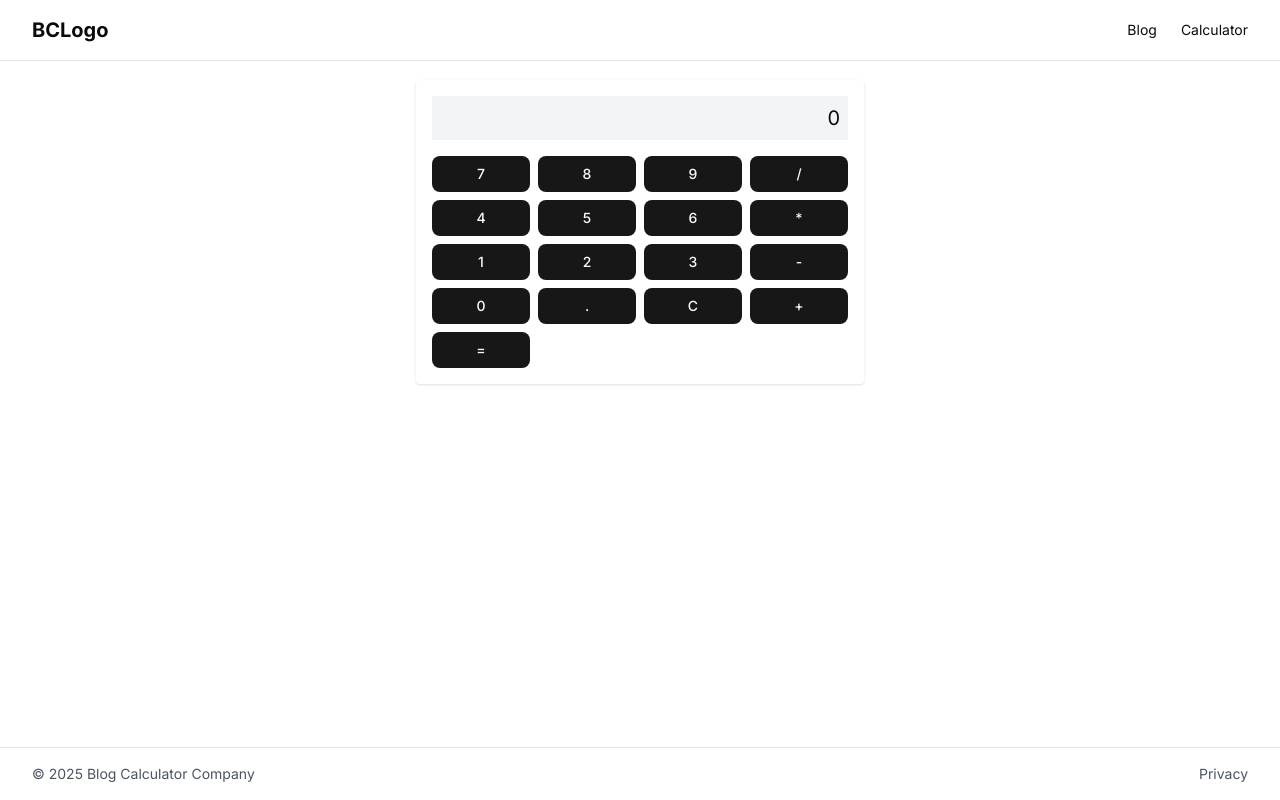
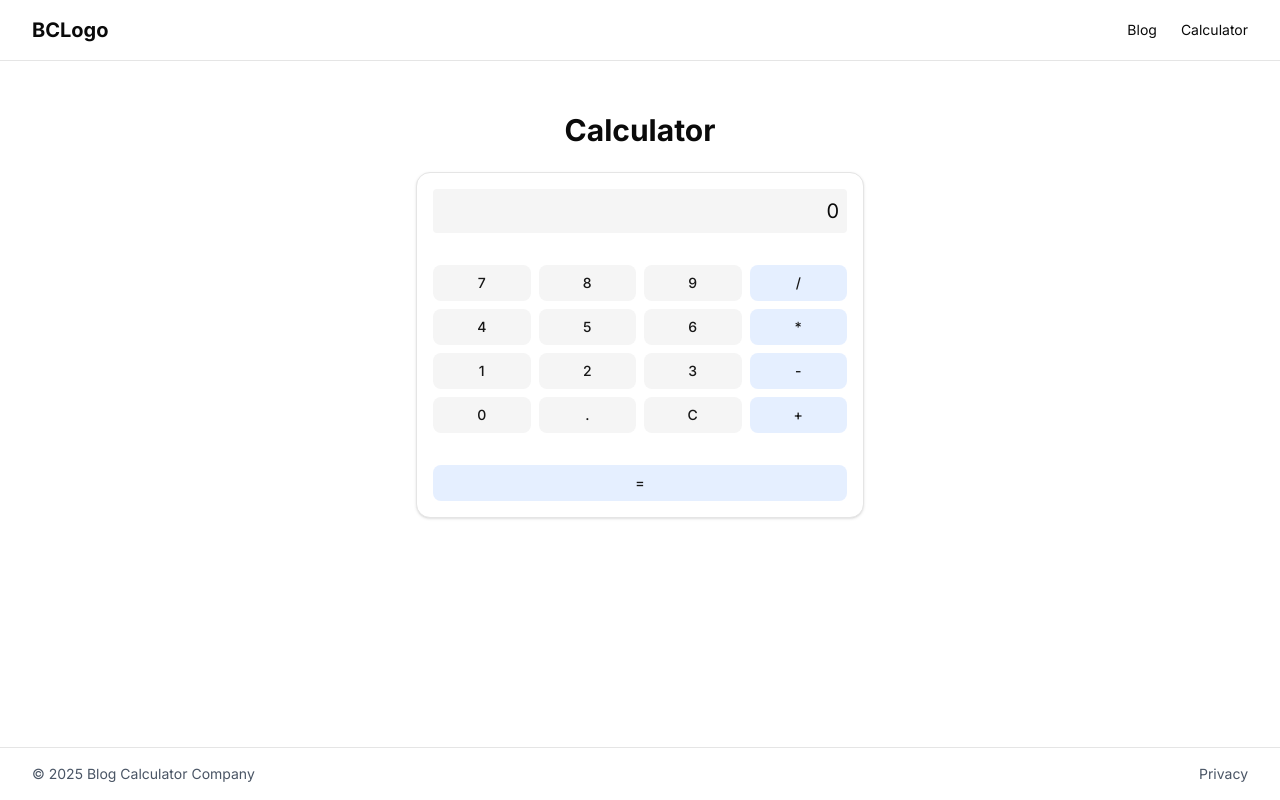
Before and after one commit to Myakizh/next-blog-calculator, a Next.js app: page /calculator in a window 1280 px wide. Built offline with nearby package versions, Linux system fonts and the light colour scheme.

Commit message:
update calculator button add expr-eval

```diff
--- a/app/calculator/page.tsx
+++ b/app/calculator/page.tsx
@@ -1,16 +1,45 @@
 "use client";
 
+import { Parser } from "expr-eval";
 import { useState, useEffect, useCallback } from "react";
 import { Button } from "@/components/ui/button";
+import { Card } from "@/components/ui/card";
 
-export default function CalculatorPage() {
+const CalculatorButton = ({
+  value,
+  onClick,
+  variant = "secondary",
+  className = "",
+}: {
+  value: string;
+  onClick: (val: string) => void;
+  variant?: "secondary" | "info";
+  className?: string;
+}) => (
+  <Button
+    onClick={() => onClick(value)}
+    variant={variant}
+    className={className}
+  >
+    {value}
+  </Button>
+);
+
+export function Calculator() {
   const [input, setInput] = useState("");
   const [result, setResult] = useState<string | null>(null);
 
   const calculate = useCallback(() => {
+    const allowedChars = /^[0-9+\-*/.]+$/;
+    if (!allowedChars.test(input)) {
+      setResult("Error");
+      return;
+    }
+
     try {
-      const result = Function(`"use strict"; return (${input})`)();
-      setResult(result.toString());
+      const parser = new Parser();
+      const res = parser.evaluate(input);
+      setResult(res.toString());
     } catch {
       setResult("Error");
     }
@@ -24,25 +53,19 @@ export default function CalculatorPage() {
   useEffect(() => {
     const handleKeyDown = (e: KeyboardEvent) => {
       const allowedKeys = "0123456789+-*/.";
-      if (allowedKeys.includes(e.key)) {
-        setInput((prev) => prev + e.key);
-      } else if (e.key === "Enter") {
-        calculate();
-      } else if (e.key === "Backspace") {
-        setInput((prev) => prev.slice(0, -1));
-      } else if (e.key.toLowerCase() === "c") {
-        clear();
-      }
+      if (allowedKeys.includes(e.key)) setInput((prev) => prev + e.key);
+      else if (e.key === "Enter") calculate();
+      else if (e.key === "Backspace") setInput((prev) => prev.slice(0, -1));
+      else if (e.key.toLowerCase() === "c") clear();
     };
-
     window.addEventListener("keydown", handleKeyDown);
     return () => window.removeEventListener("keydown", handleKeyDown);
   }, [calculate, clear]);
 
-  const handleButtonClick = (value: string) => {
-    if (value === "C") clear();
-    else if (value === "=") calculate();
-    else setInput((prev) => prev + value);
+  const handleButtonClick = (val: string) => {
+    if (val === "C") clear();
+    else if (val === "=") calculate();
+    else setInput((prev) => prev + val);
   };
 
   const buttons = [
@@ -62,30 +85,43 @@ export default function CalculatorPage() {
     ".",
     "C",
     "+",
-    "=",
   ];
 
   return (
-    <div className="max-w-md mx-auto p-4 bg-white shadow rounded">
-      <div className="mb-4 p-2 bg-gray-100 text-right text-xl font-mono min-h-10">
+    <Card className="max-w-md mx-auto p-4">
+      <div className="mb-2 p-2 bg-secondary text-right text-xl min-h-10 rounded">
         {input || "0"}
       </div>
       {result !== null && (
-        <div className="mb-4 p-2 bg-gray-200 text-right text-xl font-mono">
+        <div className="mb-4 p-2 bg-primary-info text-right text-xl rounded">
           = {result}
         </div>
       )}
-      <div className="grid grid-cols-4 gap-2">
+      <div className="grid grid-cols-4 gap-2 mb-2">
         {buttons.map((btn) => (
-          <Button
+          <CalculatorButton
             key={btn}
-            onClick={() => handleButtonClick(btn)}
-            className="py-2"
-          >
-            {btn}
-          </Button>
+            value={btn}
+            onClick={handleButtonClick}
+            variant={["/", "*", "-", "+"].includes(btn) ? "info" : "secondary"}
+          />
         ))}
       </div>
+      <CalculatorButton
+        value="="
+        onClick={handleButtonClick}
+        variant="info"
+        className="col-span-4 py-2"
+      />
+    </Card>
+  );
+}
+
+export default function CalculatorPage() {
+  return (
+    <div className="p-8">
+      <h1 className="text-3xl font-bold mb-6 text-center">Calculator</h1>
+      <Calculator />
     </div>
   );
 }
--- a/app/globals.css
+++ b/app/globals.css
@@ -38,6 +38,8 @@
   --color-popover: var(--popover);
   --color-card-foreground: var(--card-foreground);
   --color-card: var(--card);
+  --color-primary-info: var(--primary-info);
+  --color-secondary-info: var(--secondary-info);
   --radius-sm: calc(var(--radius) - 4px);
   --radius-md: calc(var(--radius) - 2px);
   --radius-lg: var(--radius);
@@ -77,6 +79,8 @@
   --sidebar-accent-foreground: oklch(0.205 0 0);
   --sidebar-border: oklch(0.922 0 0);
   --sidebar-ring: oklch(0.708 0 0);
+  --primary-info: oklch(0.95 0.03 266.7);
+  --secondary-info: oklab(0.91 -0.01 -0.04)
 }
 
 .dark {
@@ -111,6 +115,8 @@
   --sidebar-accent-foreground: oklch(0.985 0 0);
   --sidebar-border: oklch(1 0 0 / 10%);
   --sidebar-ring: oklch(0.556 0 0);
+  --primary-info: oklch(0.95 0.03 266.7);
+  --secondary-info: oklab(0.91 -0.01 -0.04)
 }
 
 @layer base {
--- a/components/ui/button.tsx
+++ b/components/ui/button.tsx
@@ -1,8 +1,8 @@
-import * as React from "react"
-import { Slot } from "@radix-ui/react-slot"
-import { cva, type VariantProps } from "class-variance-authority"
+import * as React from "react";
+import { Slot } from "@radix-ui/react-slot";
+import { cva, type VariantProps } from "class-variance-authority";
 
-import { cn } from "@/lib/utils"
+import { cn } from "@/lib/utils";
 
 const buttonVariants = cva(
   "inline-flex items-center justify-center gap-2 whitespace-nowrap rounded-md text-sm font-medium transition-all disabled:pointer-events-none disabled:opacity-50 [&_svg]:pointer-events-none [&_svg:not([class*='size-'])]:size-4 shrink-0 [&_svg]:shrink-0 outline-none focus-visible:border-ring focus-visible:ring-ring/50 focus-visible:ring-[3px] aria-invalid:ring-destructive/20 dark:aria-invalid:ring-destructive/40 aria-invalid:border-destructive",
@@ -14,11 +14,15 @@ const buttonVariants = cva(
           "bg-destructive text-white hover:bg-destructive/90 focus-visible:ring-destructive/20 dark:focus-visible:ring-destructive/40 dark:bg-destructive/60",
         outline:
           "border bg-background shadow-xs hover:bg-accent hover:text-accent-foreground dark:bg-input/30 dark:border-input dark:hover:bg-input/50",
-        secondary:
-          "bg-secondary text-secondary-foreground hover:bg-secondary/80",
+        secondary: "bg-secondary text-secondary-foreground hover:bg-primary/10",
         ghost:
           "hover:bg-accent hover:text-accent-foreground dark:hover:bg-accent/50",
         link: "text-primary underline-offset-4 hover:underline",
+        info: "bg-primary-info text-secondary-foreground hover:bg-secondary-info",
+        success:
+          "bg-green-500 text-primary-foreground hover:bg-primary/90 focus-visible:ring-green-300",
+        warning:
+          "bg-chart-4 text-primary-foreground hover:bg-primary/90 focus-visible:ring-chart-4",
       },
       size: {
         default: "h-9 px-4 py-2 has-[>svg]:px-3",
@@ -34,7 +38,7 @@ const buttonVariants = cva(
       size: "default",
     },
   }
-)
+);
 
 function Button({
   className,
@@ -44,9 +48,9 @@ function Button({
   ...props
 }: React.ComponentProps<"button"> &
   VariantProps<typeof buttonVariants> & {
-    asChild?: boolean
+    asChild?: boolean;
   }) {
-  const Comp = asChild ? Slot : "button"
+  const Comp = asChild ? Slot : "button";
 
   return (
     <Comp
@@ -54,7 +58,7 @@ function Button({
       className={cn(buttonVariants({ variant, size, className }))}
       {...props}
     />
-  )
+  );
 }
 
-export { Button, buttonVariants }
+export { Button, buttonVariants };
--- a/package.json
+++ b/package.json
@@ -14,6 +14,7 @@
     "@tailwindcss/typography": "^0.5.19",
     "class-variance-authority": "^0.7.1",
     "clsx": "^2.1.1",
+    "expr-eval": "^2.0.2",
     "lucide-react": "^0.553.0",
     "next": "16.0.3",
     "react": "19.2.0",
```
Also changed, not shown: 1 other file (tests, documents, lock files or other folders).
